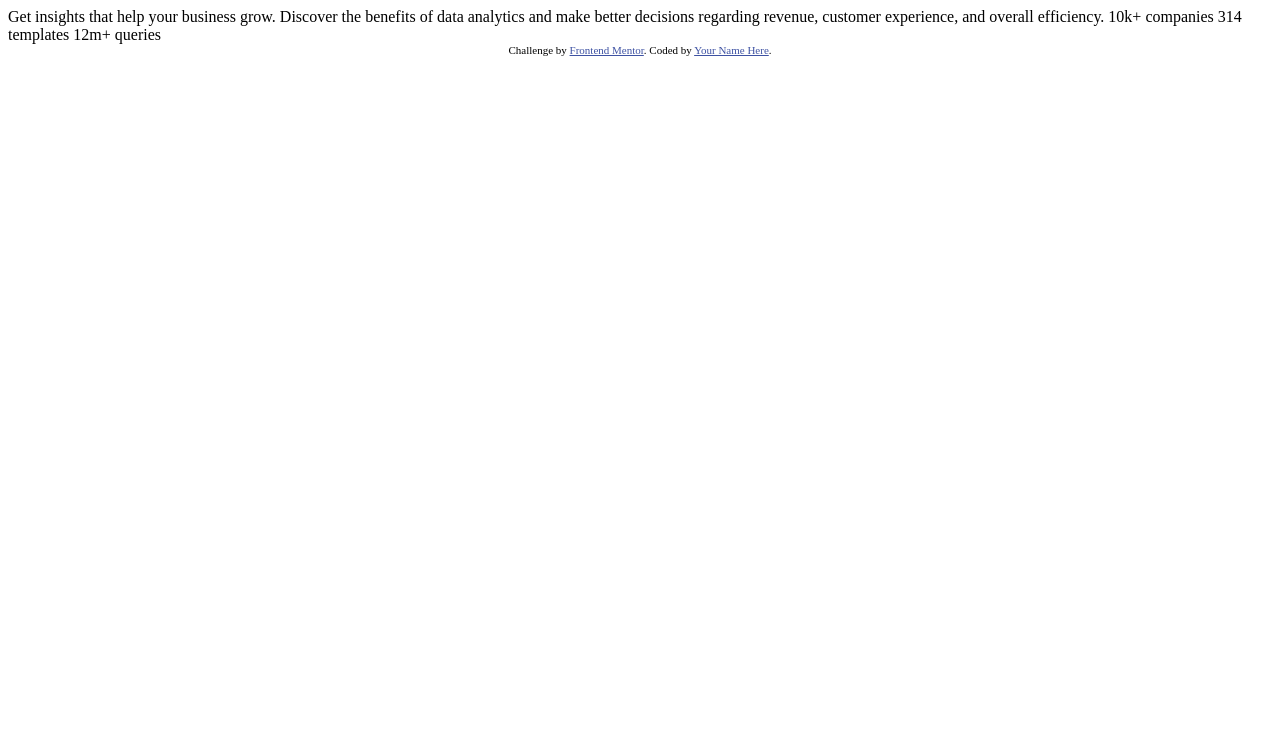
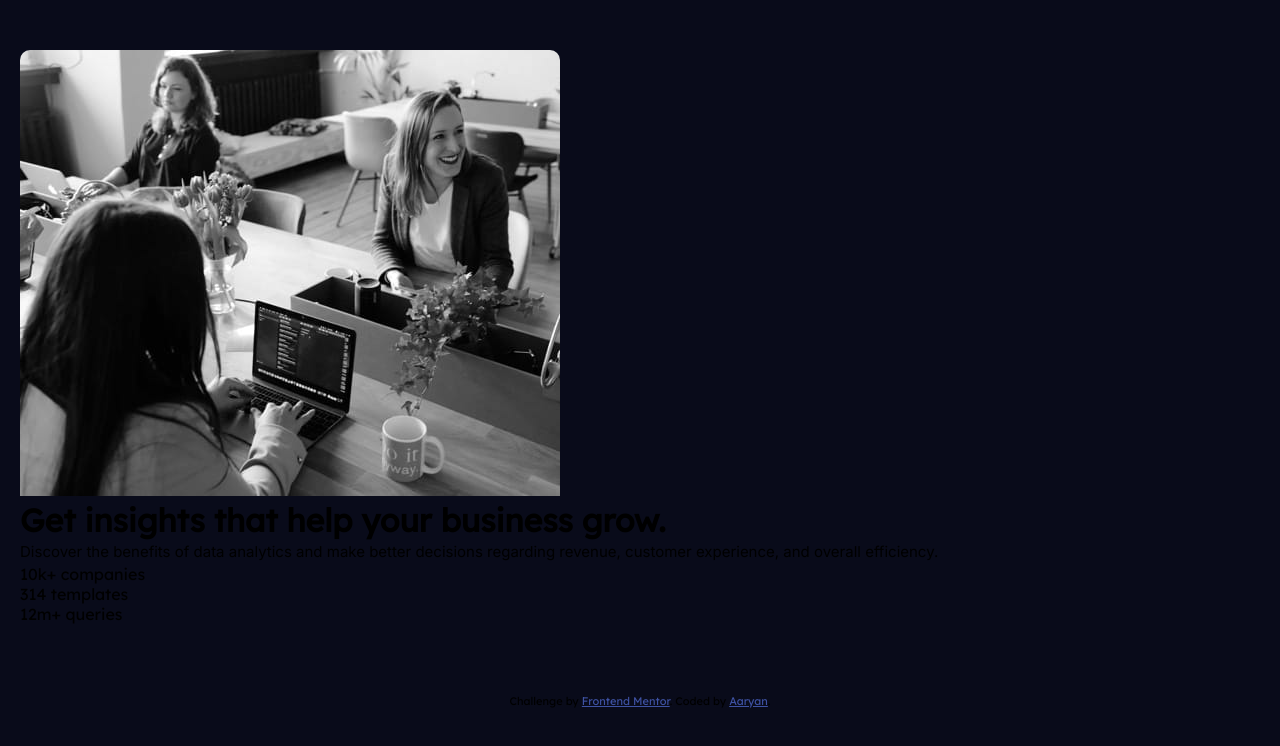
Before and after one commit to Aaryanpal/Stats-preview-card-component, a plain HTML site: page index.html in a window 1280 px wide. Drawn offline with Linux system fonts and the light colour scheme.

Commit message:
minor fix

```diff
--- a/index.html
+++ b/index.html
@@ -5,29 +5,48 @@
   <meta name="viewport" content="width=device-width, initial-scale=1.0"> <!-- displays site properly based on user's device -->
 
   <link rel="icon" type="image/png" sizes="32x32" href="./images/favicon-32x32.png">
-
+  <link rel="stylesheet" href="style.css">
   <title>Frontend Mentor | Stats preview card component</title>
 
-  <!-- Feel free to remove these styles or customise in your own stylesheet 👍 -->
-  <style>
-    .attribution { font-size: 11px; text-align: center; }
-    .attribution a { color: hsl(228, 45%, 44%); }
-  </style>
+  <link href="https://fonts.googleapis.com/css2?family=Inter:wght@400;700&family=Lexend+Deca&display=swap" rel="stylesheet">
+
+
 </head>
-<body>
+<body class="color">
+  <div class="container">
+    <div class="card">
+      <picture>
+        <source media="(min-width:768px)"srcset="images/image-header-desktop.jpg">
+        <img src="images/image-header-mobile.jpg" alt="violet color image">
 
-  Get insights that help your business grow.
+      </picture>
+    </div>
+    <div class="card">
 
-  Discover the benefits of data analytics and make better decisions regarding revenue, customer
-  experience, and overall efficiency.
+    <h1>Get <span>insights</span> that help your business grow.</h1>
 
-  10k+ companies
-  314 templates
-  12m+ queries
+    </div>
+
+  <p>Discover the benefits of data analytics and make better decisions regarding revenue, customer
+    experience, and overall efficiency.</p>
+  <ul>
+    <li>
+    10k+ companies
+    </li>
+  <li>
+    314 templates
+  </li>
+  <li>
+    12m+ queries
+  </li>
+  </ul>
+
+    </div>
+
 
   <div class="attribution">
     Challenge by <a href="https://www.frontendmentor.io?ref=challenge" target="_blank">Frontend Mentor</a>.
-    Coded by <a href="#">Your Name Here</a>.
+    Coded by <a href="#">Aaryan</a>.
   </div>
 </body>
 </html>
--- a/style.css
+++ b/style.css
@@ -12,28 +12,21 @@
 --slightly-transparent-white: hsla(0, 0%, 100%, 0.6);
 }
 
-*{
+* {
     margin:0;
     padding: 0;
-    box-sizing:border-box ;
+    box-sizing: border-box;
 }
+body{
+    font-family: "Lexend Deca", sans-serif;
+    background-color:var(--very-dark-blue);
+}
+
 img {
     max-width: 100%;
 }
 ul {
     list-style-type: none;
-}
-.attribution {
-    font-size: 11px; text-align: center;
-}
-
-.attribution a {
-        color: hsl(228, 45%, 44%);
-}
-
-body{
-    font-family: 'Lexend Deca', sans-serif;
-    color: var(--dark-desaturated-blue);
 }
 
 p{
@@ -41,3 +34,20 @@ p{
     font-size: 15px;
     line-height: 1.6;
 }
+.attribution {
+    font-size: 11px;
+    text-align: center;
+}
+
+.attribution a {
+        color: hsl(228, 45%, 44%);
+}
+.container{
+    margin: 50px 20px;
+
+padding: 0px 0 20px;
+border-radius: 10px;
+}
+.container .card picture img{
+    border-radius: 10px 10px 0 0;
+}
```
